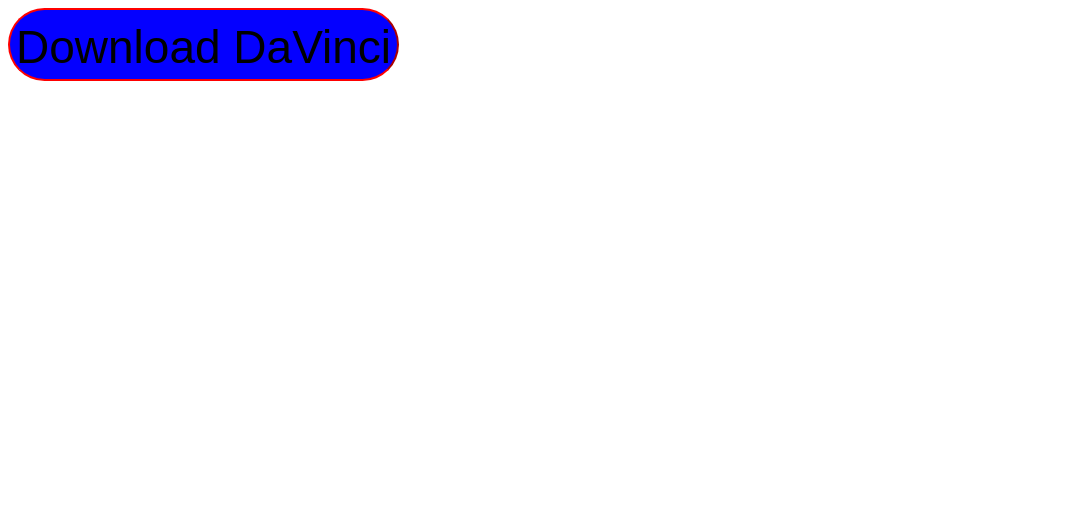
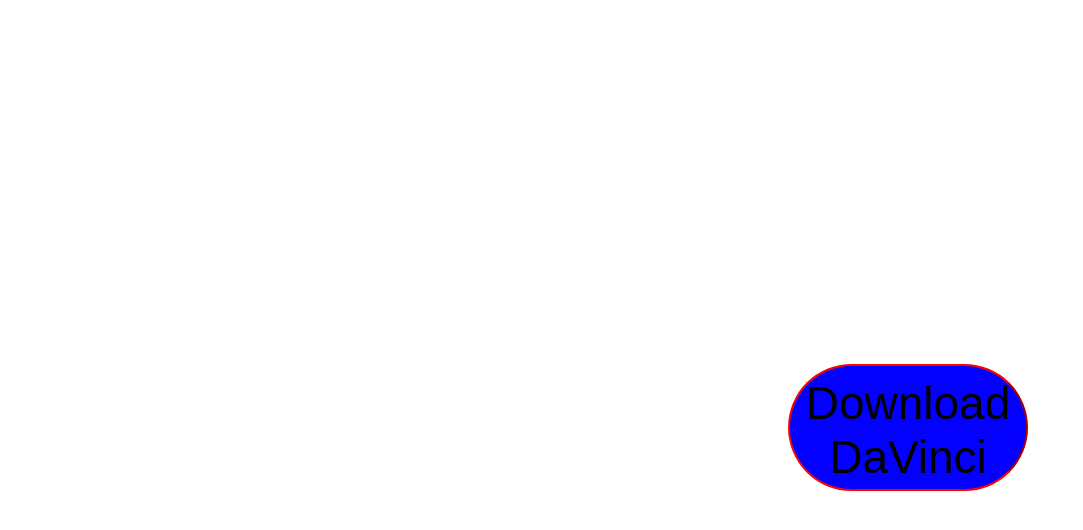
Before and after one commit to DRAGKILLS/Download-DaVinci-Resolve-16, a plain HTML site: page index.html in a window 1280 px wide. Shown: the whole page, without its empty margins (0-1083 px from the left). Drawn offline with Linux system fonts and the light colour scheme.

Commit message:
Update style.css
undo bruh

```diff
--- a/style.css
+++ b/style.css
@@ -10,9 +10,9 @@ body {
 
 button {
     font-size: 46px;
-    /*margin-top: 356px;
+    margin-top: 356px;
     margin-right: 100px;
-    margin-left: 780px;*/
+    margin-left: 780px;
     border-bottom: 1px solid #fff;
     padding-top: 10px;
     padding-bottom: 5px;
```
